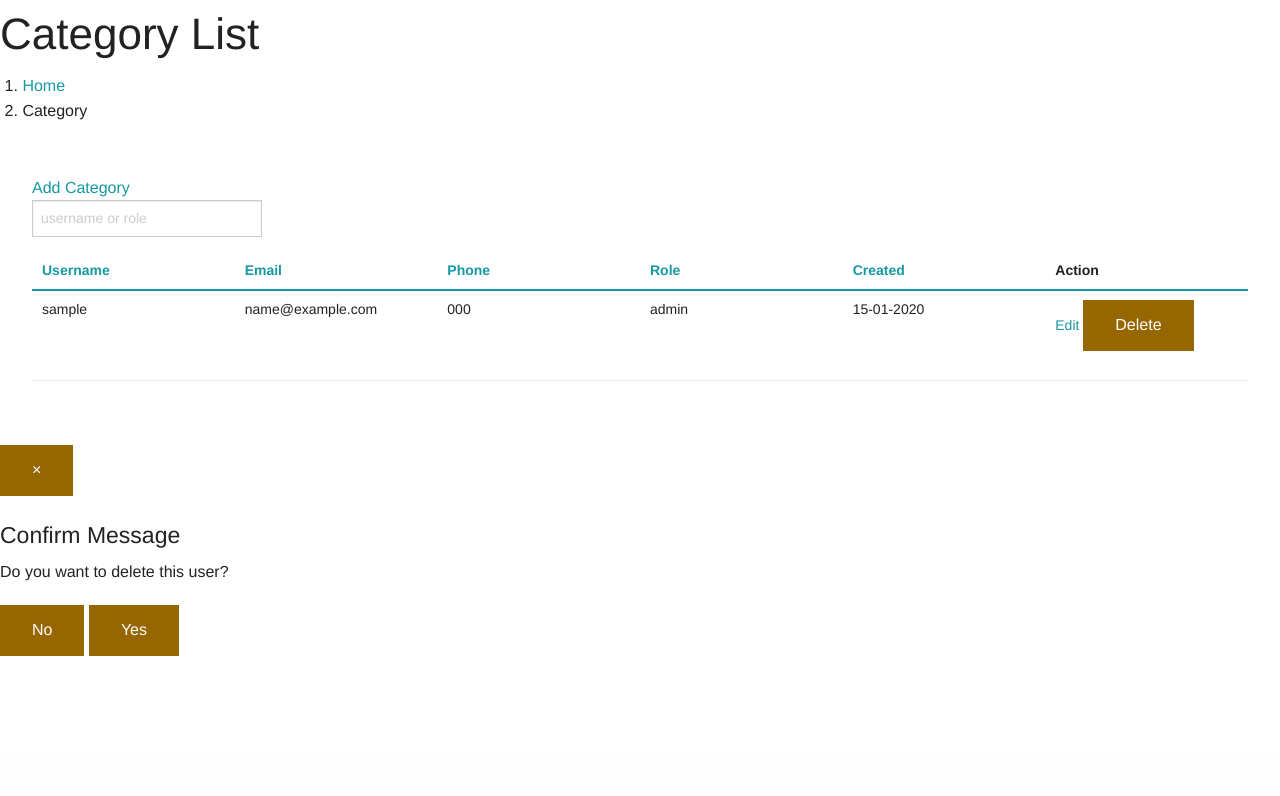
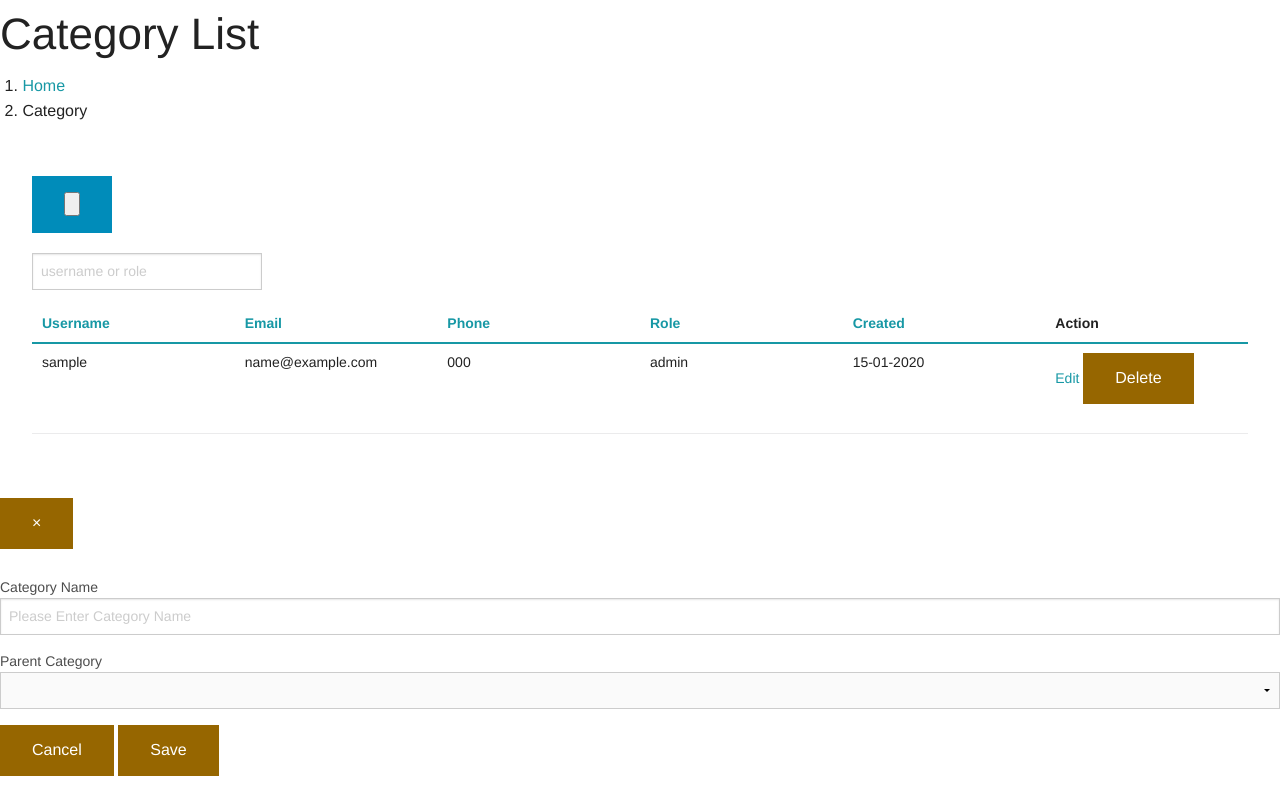
Before and after one commit to kan-meyreyya/Shop-Listing, a CakePHP app: template app/src/Template/Admin/Categories/index.ctp in a window 1280 px wide. Shown: the part 45-841 px from the top of the page. Before the commit the page ends 701 px from the top, so only its background shows below. Run offline with PHP 8.4 and a stand-in for CakePHP, Linux system fonts and the light colour scheme; the template is opened without the code that fills it: most values are stand-ins (such as "Sample title", 1, 10 or a date in 2020); form fields are guessed from the names that the template uses; lists and menus that the app fills with data are empty; some libraries are stand-ins or nearby versions.

Commit message:
add category

```diff
--- a/app/src/Template/Admin/Categories/index.ctp
+++ b/app/src/Template/Admin/Categories/index.ctp
@@ -1,3 +1,14 @@
+
+<style type="text/css">
+    .box {
+        margin-bottom: 0px;
+        border-top: 0px;
+        box-shadow: none;
+    }
+    .overlay {
+        display: none;
+    }
+</style>
 
 <section class="content-header">
     <h1>Category List</h1>
@@ -22,15 +33,14 @@
                 <div class="box-header">
                     <div class="box-title">
                         <?php
-                            echo $this->Html->link(
-                                '<i class="fa fa-users"></i> Add Category', array(
-                                    'controller' => 'categories',
-                                    'action' => 'add',
-                                ), array(
-                                    'class' => 'btn btn-default',
-                                    'escape' => false,
-                                )
-                                );
+                            echo $this->Form->input(
+                                '<i class="fa fa-plus" aria-hidden="true"></i> Add Category', array(
+                                'class' => 'btn btn-default btn_modal',
+                                'escape' => false,
+                                'type' => 'button',
+                                'label' => false,
+                                'data-target' => 'new',
+                            ));
                         ?>
                     </div>
                     <div class="box-tools">
@@ -111,27 +121,75 @@
         </div>
     </div>
 </section>
-<div class="modal fade" id="modal_delete" tabindex="-1" role="dialog">
+<div class="modal fade" id="modal_add" tabindex="-1" role="dialog" data-backdrop='static'>
     <div class="modal-dialog modal-sm" role="document">
         <div class="modal-content">
             <div class="modal-header">
                 <button type="button" class="close" data-dismiss="modal" aria-label="Close"><span aria-hidden="true">&times;</span></button>
-                <h4 class="modal-title">Confirm Message</h4>
+                <h4 class="modal-title"></h4>
             </div>
             <div class="modal-body box">
-                <p>Do you want to delete this user?</p>
-                <?php echo $this->Form->hidden('id', array('id' => 'id')); ?>
+                <?php
+                    echo $this->Form->create('category', array(
+                        'role' => 'form',
+                        'id' => 'form_category',
+                        'autocomplet' => 'off',
+                    ));
+                ?>
+                <div class="form-group">
+                    <label>Category Name</label>
+                    <?php
+                        echo $this->Form->input('name', array(
+                            'label' => false,
+                            'class' => 'form-control',
+                            'placeholder' => 'Please Enter Category Name'
+                        ));
+                    ?>
+                </div>
+                <div class="form-group">
+                    <label>Parent Category</label>
+                    <?php
+                        echo $this->Form->input('parent_id', array(
+                            'label' => false,
+                            'class' => 'form-control',
+                            'type' => 'select',
+                            'options' => array(),
+                        ));
+                    ?>
+                </div>
+                <?php echo $this->Form->end(); ?>
                 <div class="overlay"><i class="fa fa-refresh fa-spin"></i></div>
             </div>
             <div class="modal-footer">
-                <button type="button" class="btn btn-default" data-dismiss="modal">No</button>
+                <button type="button" class="btn btn-default" data-dismiss="modal">Cancel</button>
                 <?php
-                    echo $this->Form->button('Yes', array(
+                    echo $this->Form->button('Save', array(
                         'class' => 'btn btn-primary',
-                        'id' => 'btn_yes',
+                        'id' => 'btn_save',
                     ));
                 ?>
             </div>
         </div>
     </div>
 </div>
+
+<script type="text/javascript">
+    $(function(e) {
+        $('body').on('click', '.btn_modal', function(e) {
+            var title = '';
+            var modal = $('body').find('#modal_add');
+
+            if ($(this).data('target') === 'new') {
+                title = 'Create New Category';
+            } else {
+                title = 'Edit Category';
+            }
+            $(modal).find('.modal-title').append(title);
+            $('#modal_add').modal('show');
+        });
+
+        $('#modal_add').on('hidden.bs.modal', function (e) {
+            $(this).find('.modal-title').html('');
+        });
+    });
+</script>
```
Also changed, not shown: 10 other files.
